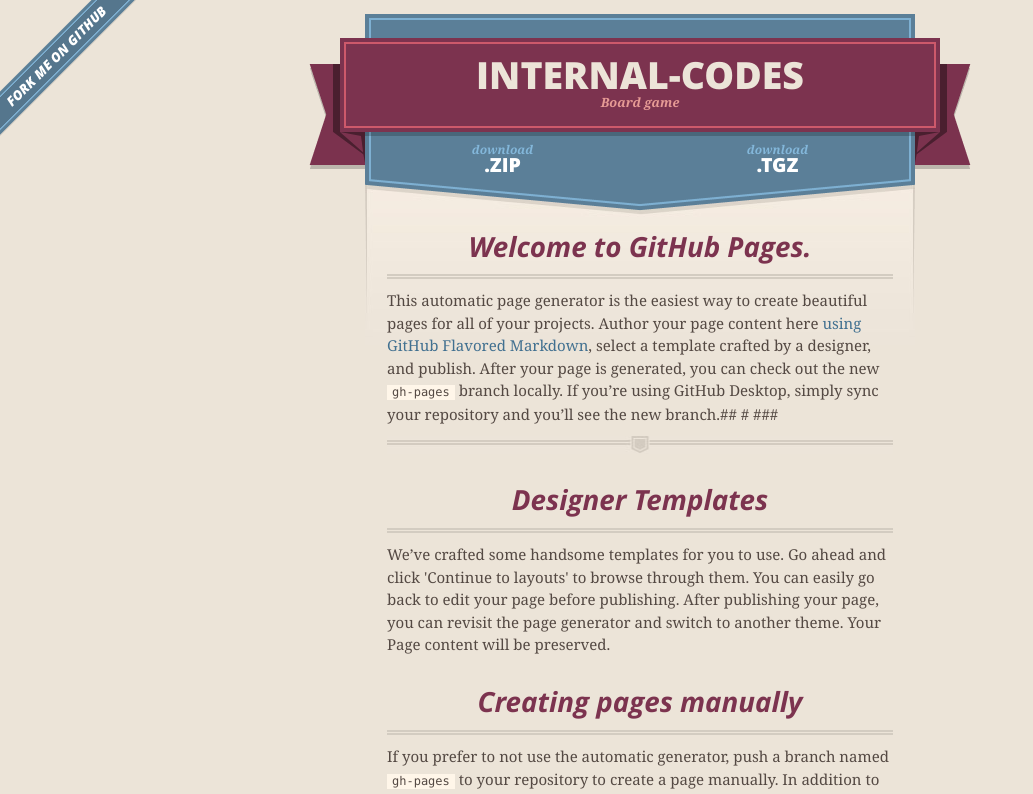
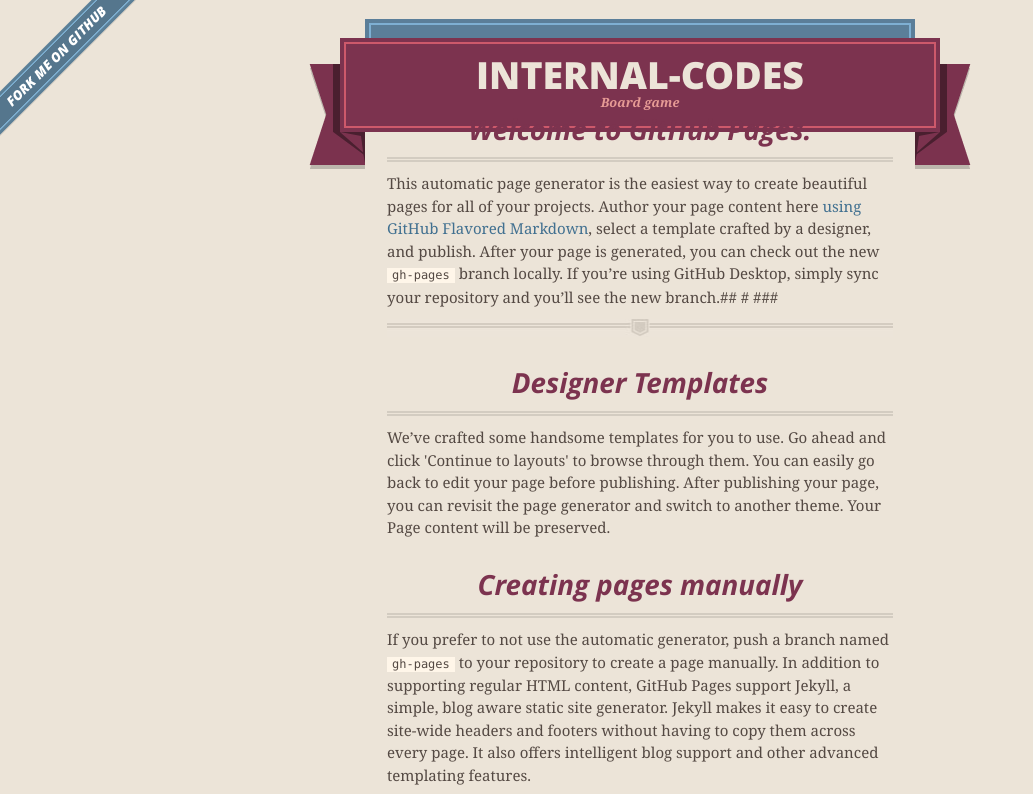
Before and after one commit to cushmily/Internal-Codes, a plain HTML site: page index.html in a window 1280 px wide. Shown: the top 794 px of the page, without its empty margins (0-1033 px from the left). Drawn offline with nearby package versions, Linux system fonts and the light colour scheme.

Commit message:
Update index.html
-Remove Download links

```diff
--- a/index.html
+++ b/index.html
@@ -34,13 +34,6 @@
           <span class="right-tail"></span>
         </span>
       </header>
-
-      <section id="downloads">
-        <span class="inner">
-          <a href="https://github.com/cushmily/Internal-Codes/zipball/master" class="zip"><em>download</em> .ZIP</a><a href="https://github.com/cushmily/Internal-Codes/tarball/master" class="tgz"><em>download</em> .TGZ</a>
-        </span>
-      </section>
-
 
       <span class="banner-fix"></span>
 
```
